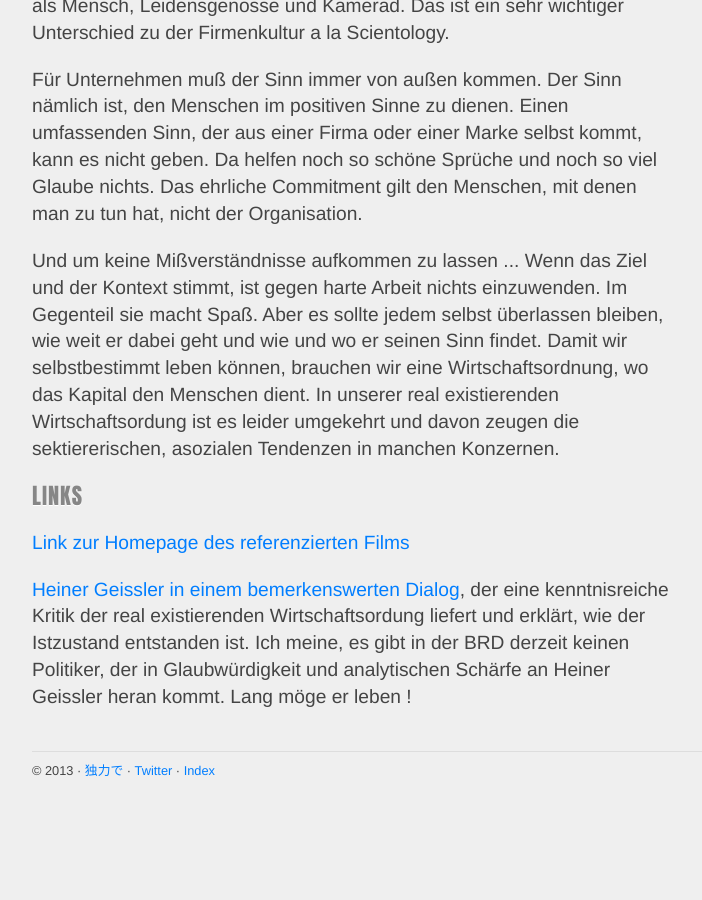
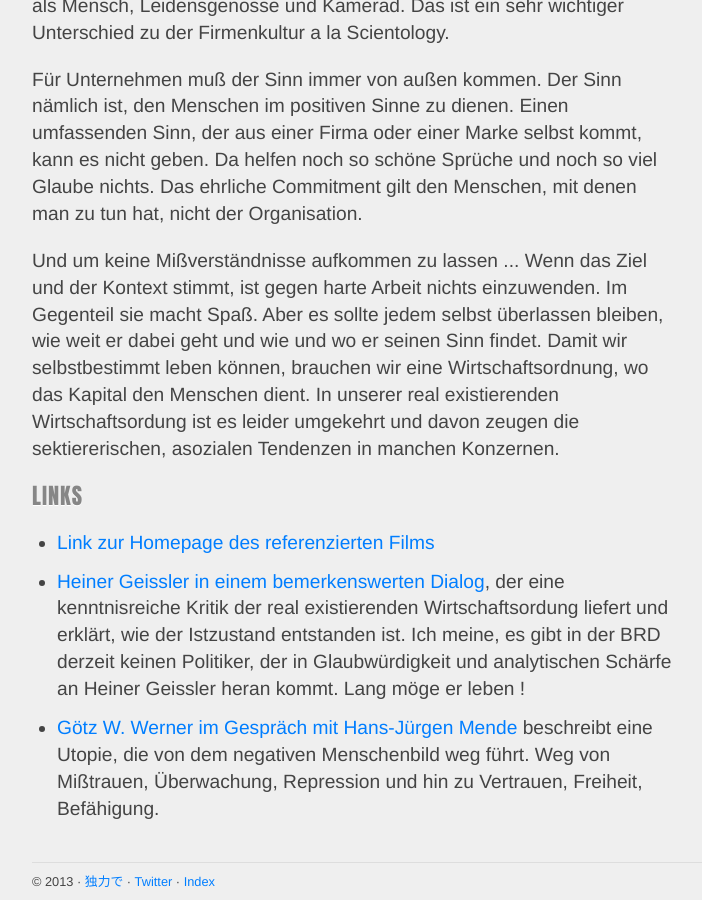
Before and after one commit to dokuryoku/dokuryoku.github.com, a Jekyll site: the page built from _posts/2013-03-15-Schoene-Neue-Arbeitswelt.html, in a window 1280 px wide and 900 px high, scrolled down 1766 px. Shown: the whole window, without its empty margins (128-830 px from the left). Built offline with Jekyll 4.4.1, drawn with Linux system fonts in a browser that asks for light colours; before the commit the page ends 2555 px from its top, so only the background shows below that.

Commit message:
update posts

```diff
--- a/_posts/2013-03-15-Schoene-Neue-Arbeitswelt.html
+++ b/_posts/2013-03-15-Schoene-Neue-Arbeitswelt.html
@@ -74,9 +74,14 @@ davon zeugen die sektiererischen, asozialen Tendenzen in manchen Konzernen.</p>
 
 <h2>Links</h2>
 
-<p><a href="http://www.workhardplayhard-film.de">Link zur Homepage des referenzierten Films</a></p>
-<p><a href="http://youtu.be/Q-lRL7gFw7w">Heiner Geissler in einem bemerkenswerten Dialog</a>,
+<ul>
+<li><a href="http://www.workhardplayhard-film.de">Link zur Homepage des referenzierten Films</a></li>
+<li><a href="http://youtu.be/Q-lRL7gFw7w">Heiner Geissler in einem bemerkenswerten Dialog</a>,
 der eine kenntnisreiche Kritik der real existierenden Wirtschaftsordung liefert und erklärt,
 wie der Istzustand entstanden ist. Ich meine, es gibt in der BRD derzeit keinen Politiker,
 der in Glaubwürdigkeit und analytischen Schärfe an Heiner Geissler heran kommt. Lang möge er
-leben !</p>
+leben !</li>
+<li><a href="http://youtu.be/O3LNMSom-dc">Götz W. Werner im Gespräch mit Hans-Jürgen Mende</a>
+beschreibt eine Utopie, die von dem negativen Menschenbild weg führt. Weg von Mißtrauen, Überwachung,
+Repression und hin zu Vertrauen, Freiheit, Befähigung.</li>
+</ul>
```
